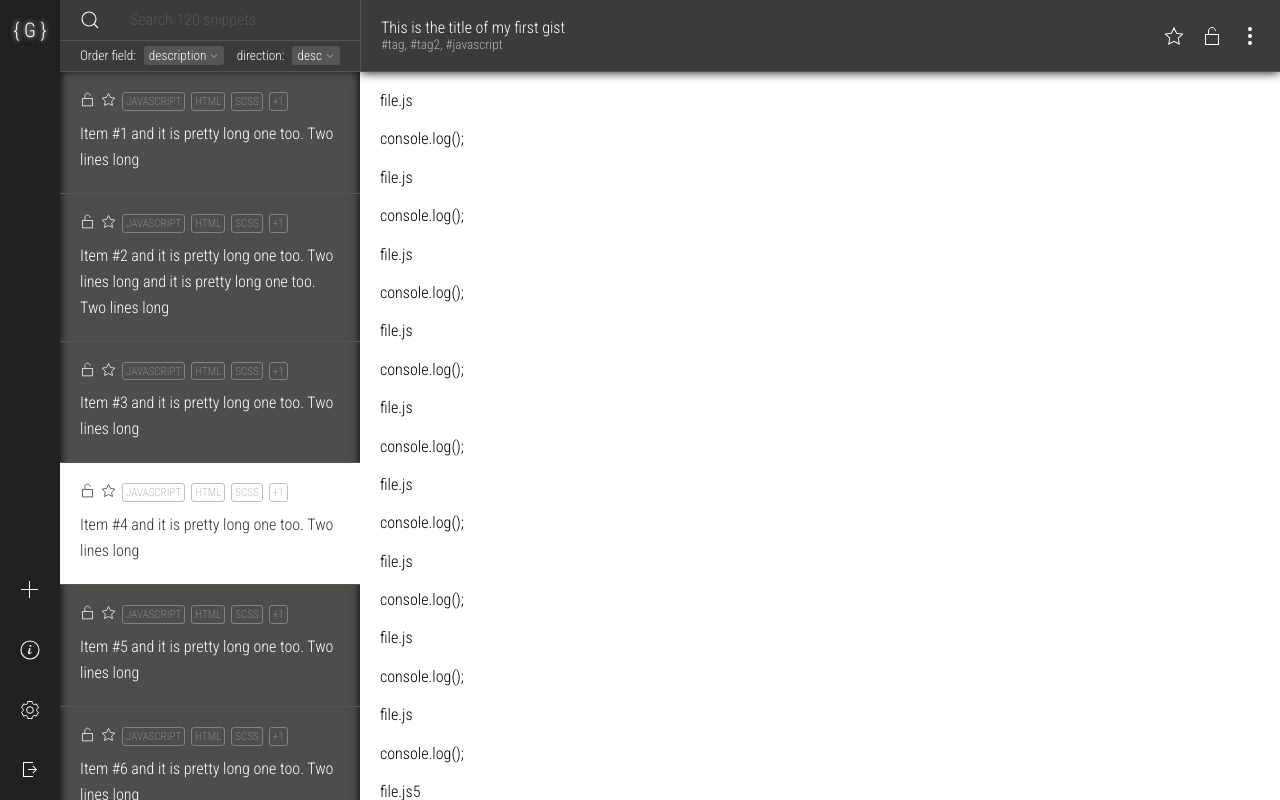
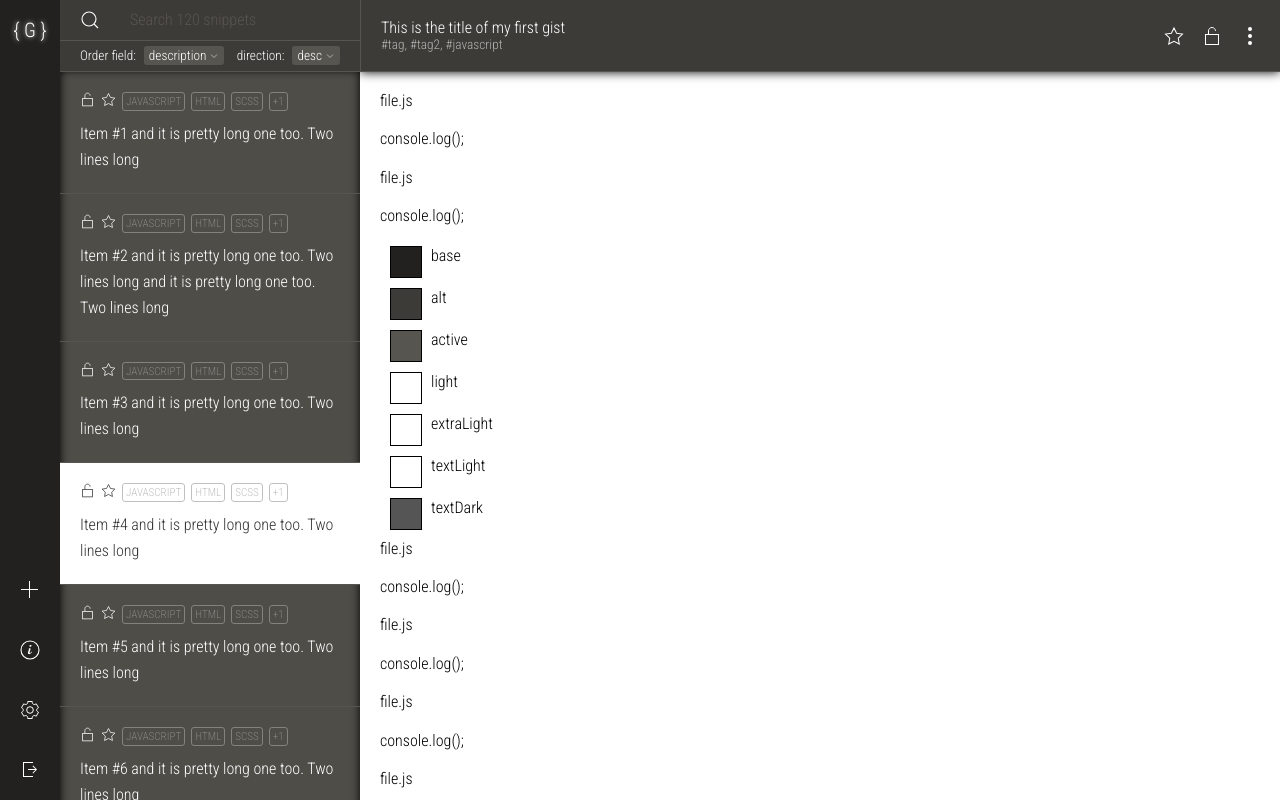
Before and after one commit to Gisto/gisto-ui-mock, a React (Create React App) app: page / in a window 1280 px wide. Built offline with nearby package versions, Linux system fonts and the light colour scheme.

Commit message:
more small additions

```diff
--- a/src/App.js
+++ b/src/App.js
@@ -10,7 +10,7 @@ import List from 'components/list/List';
 import Content from 'components/content/Content';
 
 const base = '#22211F';
-// const base = darken(0.1, '#5a255b');
+// const base = darken(0.1, '#25445b');
 
 const mode = 'lite';
 // const mode = 'dark';
--- a/src/components/content/Content.js
+++ b/src/components/content/Content.js
@@ -13,13 +13,9 @@ const Content = ({ theme }) => {
           <div>#tag, #tag2, #javascript</div>
         </Title>
         <StarIcon size={20} />
-        &nbsp;
-        &nbsp;
-        &nbsp;
+        &nbsp; &nbsp; &nbsp;
         <UnlockIcon size={20} />
-        &nbsp;
-        &nbsp;
-        &nbsp;
+        &nbsp; &nbsp; &nbsp;
         <MoreIcon size={20} />
       </Header>
       <File>
@@ -27,6 +23,13 @@ const Content = ({ theme }) => {
         <FileContent>{'console.log();'}</FileContent>
         <FileHeader>file.js</FileHeader>
         <FileContent>{'console.log();'}</FileContent>
+        <Color style={{ background: theme.b100 }}>base</Color>
+        <Color style={{ background: theme.b200 }}>alt</Color>
+        <Color style={{ background: theme.b300 }}>active</Color>
+        <Color style={{ background: theme.b400 }}>light</Color>
+        <Color style={{ background: theme.b500 }}>extraLight</Color>
+        <Color style={{ background: theme.textLight }}>textLight</Color>
+        <Color style={{ background: theme.textDark }}>textDark</Color>
         <FileHeader>file.js</FileHeader>
         <FileContent>{'console.log();'}</FileContent>
         <FileHeader>file.js</FileHeader>
@@ -96,13 +99,6 @@ const Content = ({ theme }) => {
         <FileHeader>file.js</FileHeader>
         <FileContent>{'console.log();'}</FileContent>
       </File>
-      {/*<Color style={{ background: theme.b100 }}>base</Color>*/}
-      {/*<Color style={{ background: theme.b200 }}>alt</Color>*/}
-      {/*<Color style={{ background: theme.b300 }}>active</Color>*/}
-      {/*<Color style={{ background: theme.b400 }}>light</Color>*/}
-      {/*<Color style={{ background: theme.b500 }}>extraLight</Color>*/}
-      {/*<Color style={{ background: theme.textLight }}>textLight</Color>*/}
-      {/*<Color style={{ background: theme.textDark }}>textDark</Color>*/}
     </ContentWrapper>
   );
 };
@@ -151,12 +147,12 @@ const FileContent = styled.div`
   margin: 20px 0;
 `;
 
-// const Color = styled.div`
-//   width: 30px;
-//   height: 30px;
-//   border: 1px solid #000;
-//   margin: 10px;
-//   text-indent: 40px;
-// `;
+const Color = styled.div`
+  width: 30px;
+  height: 30px;
+  border: 1px solid #000;
+  margin: 10px;
+  text-indent: 40px;
+`;
 
 export default withTheme(Content);
```
Also changed, not shown: package.json (+4 -4 lines), 1 other file (tests, documents, lock files or other folders).
